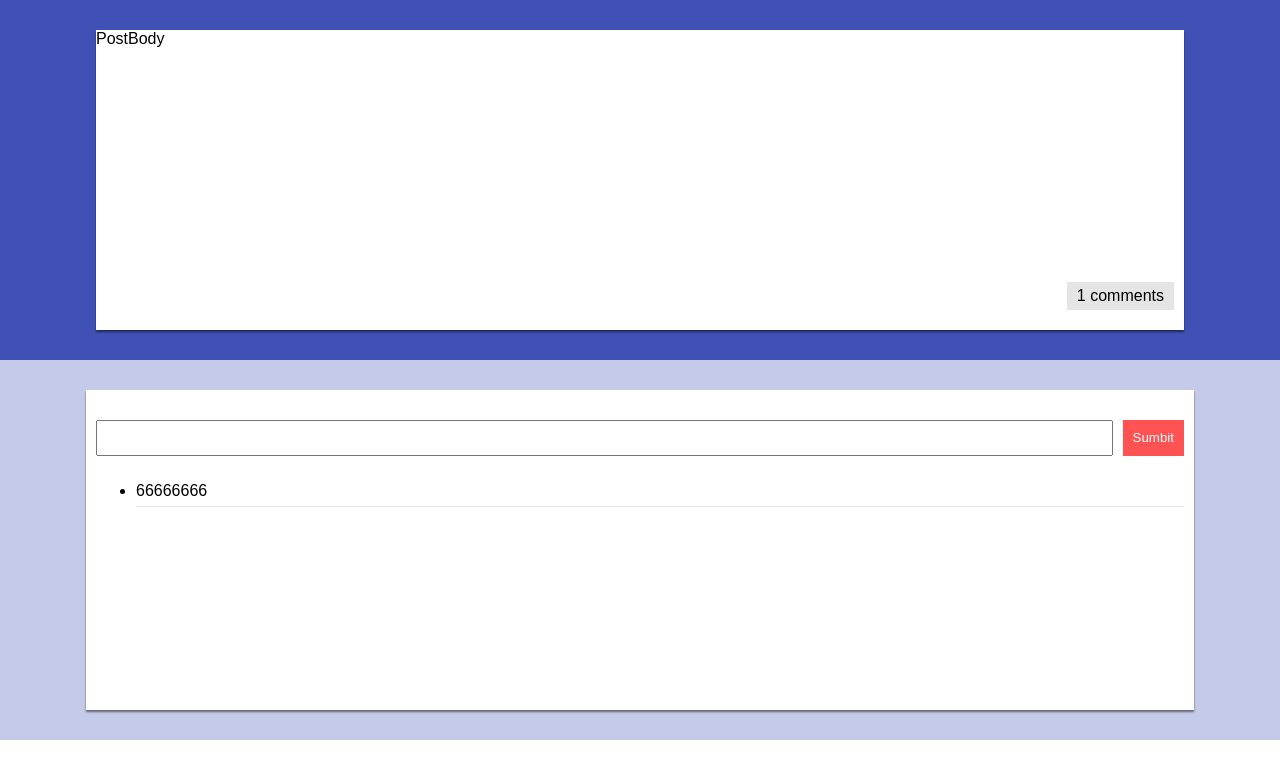
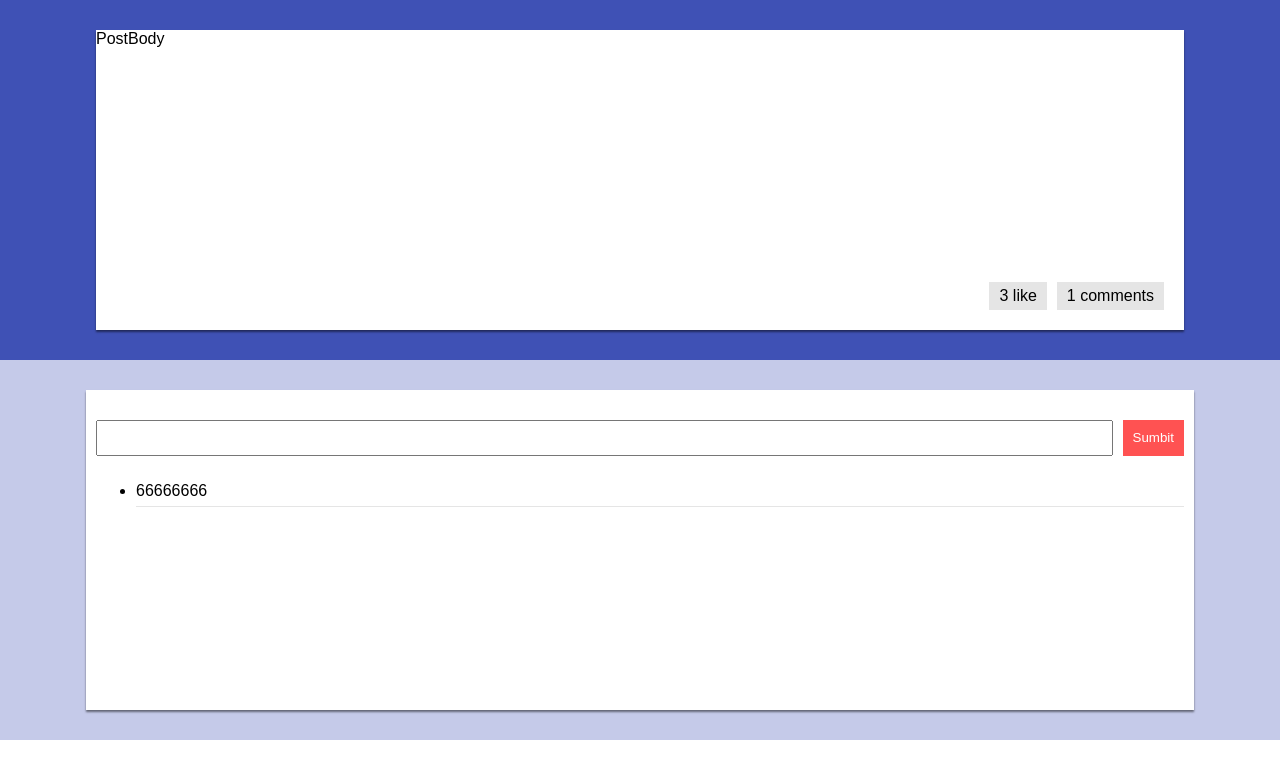
Before and after one commit to BeijiYang/reduxDemo, a React (Create React App) app: page /post/0 in a window 1280 px wide. Shown: the top 778 px of the page. Built offline with nearby package versions, Linux system fonts and the light colour scheme; the HTML template or start-up script is replaced by a standard one.

Commit message:
add like

```diff
--- a/src/PostBody.js
+++ b/src/PostBody.js
@@ -4,17 +4,30 @@ import './post-body.css'
 import { connect } from 'react-redux'
 
 class PostBody extends Component {
+
+  like = () => {
+    this.props.dispatch({type: 'ADD_LIKE', 'postId': this.props.postId})
+  }
+
   render() {
     let postId = this.props.postId
     let thisComments = this.props.comments.filter(
       (item) => ( item.post === postId)
     )
+    let thisLike = this.props.posts.find(
+      (item) => ( item.id === postId)
+    )
 
     return (
       <div className="post-body">
         PostBody
-        <div className="comment-num">
-          {thisComments.length} comments
+        <div className="num-wrap">
+          <div className="like-num" onClick={ this.like }>
+            {thisLike.like} like
+          </div>
+          <div className="comment-num">
+            {thisComments.length} comments
+          </div>
         </div>
       </div>
     )
@@ -22,7 +35,8 @@ class PostBody extends Component {
 }
 
 const mapStateToProps = (state) => ({
-  comments: state.comments
+  comments: state.comments,
+  posts: state.posts
 })
 
 export default connect(mapStateToProps)(PostBody)
--- a/src/post-body.css
+++ b/src/post-body.css
@@ -6,11 +6,25 @@
   min-height: 300px;
   position: relative;
 }
-.post-body .comment-num {
-  display: inline-block;
-  padding: 5px 10px;
+
+.post-body .num-wrap {
+  display: flex;
   position: absolute;
   bottom: 20px;
-  right: 10px;
+  width: auto;
+  right: 20px;
+}
+
+.post-body .comment-num, .post-body .like-num {
+  display: block;
+  padding: 5px 10px;
   background-color: rgba(0, 0, 0, .1);
 }
+
+.post-body .like-num {
+  margin-right: 10px;
+}
+
+.post-body .like-num:hover {
+  cursor: pointer;
+}
--- a/src/redux/reducers/posts.js
+++ b/src/redux/reducers/posts.js
@@ -1,22 +1,33 @@
 let posts = [
     {
       'id': '0',
-      'title': 'Post0'
+      'title': 'Post0',
+      'like': 3
     },
     {
       'id': '1',
-      'title': 'Post1'
+      'title': 'Post1',
+      'like': 4
     },
     {
       'id': '2',
-      'title': 'Post2'
+      'title': 'Post2',
+      'like': 3
     }
 ]
 
 export default function postsReducer(state = posts, action) {
   switch (action.type) {
-    case 'WHATEVER':
-      return state
+    case 'ADD_LIKE':
+      let newState = state.map(
+        (item) => {
+          if(item.id === action.postId){
+            return {...item, like: item.like + 1}
+          }
+          return item
+        }
+      )
+      return newState
     default:
       return state
   }
```
Lines whose indentation alone changed are shown as unchanged.
